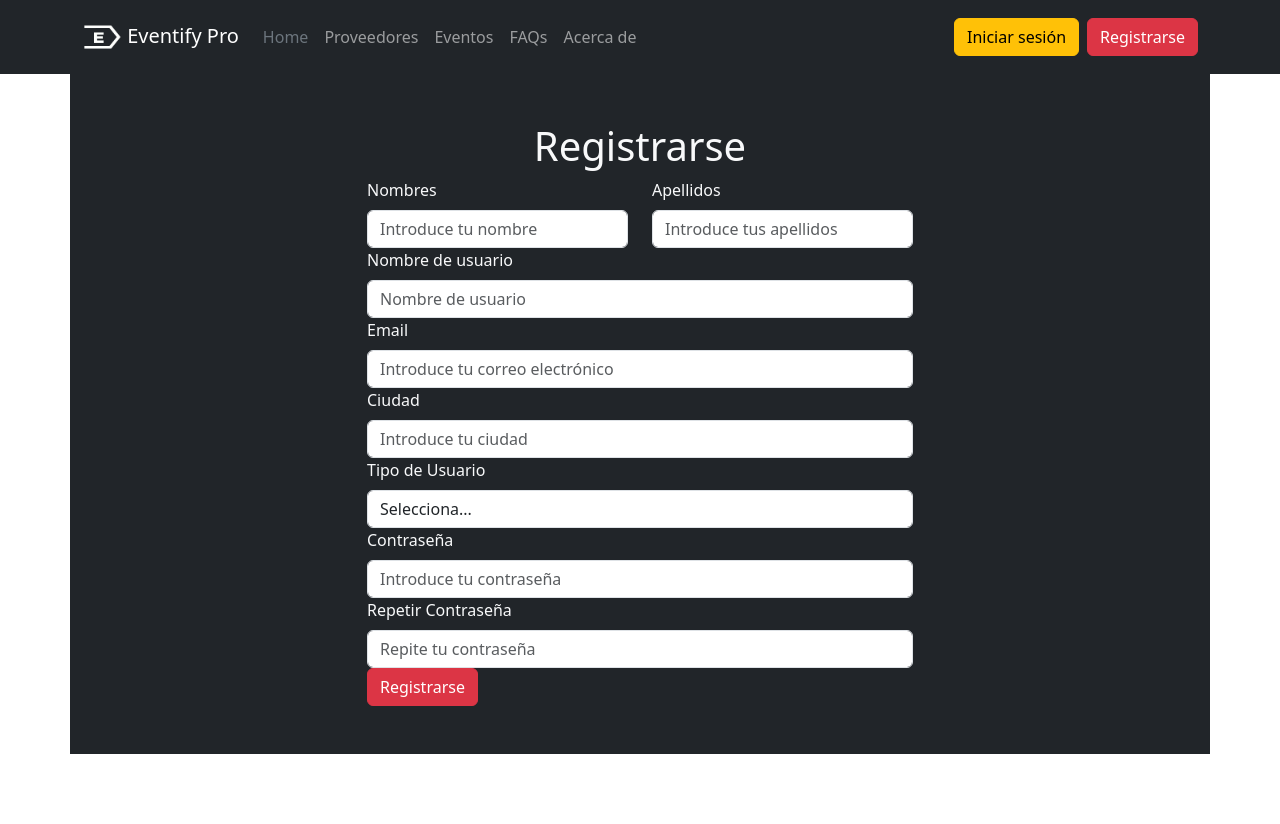
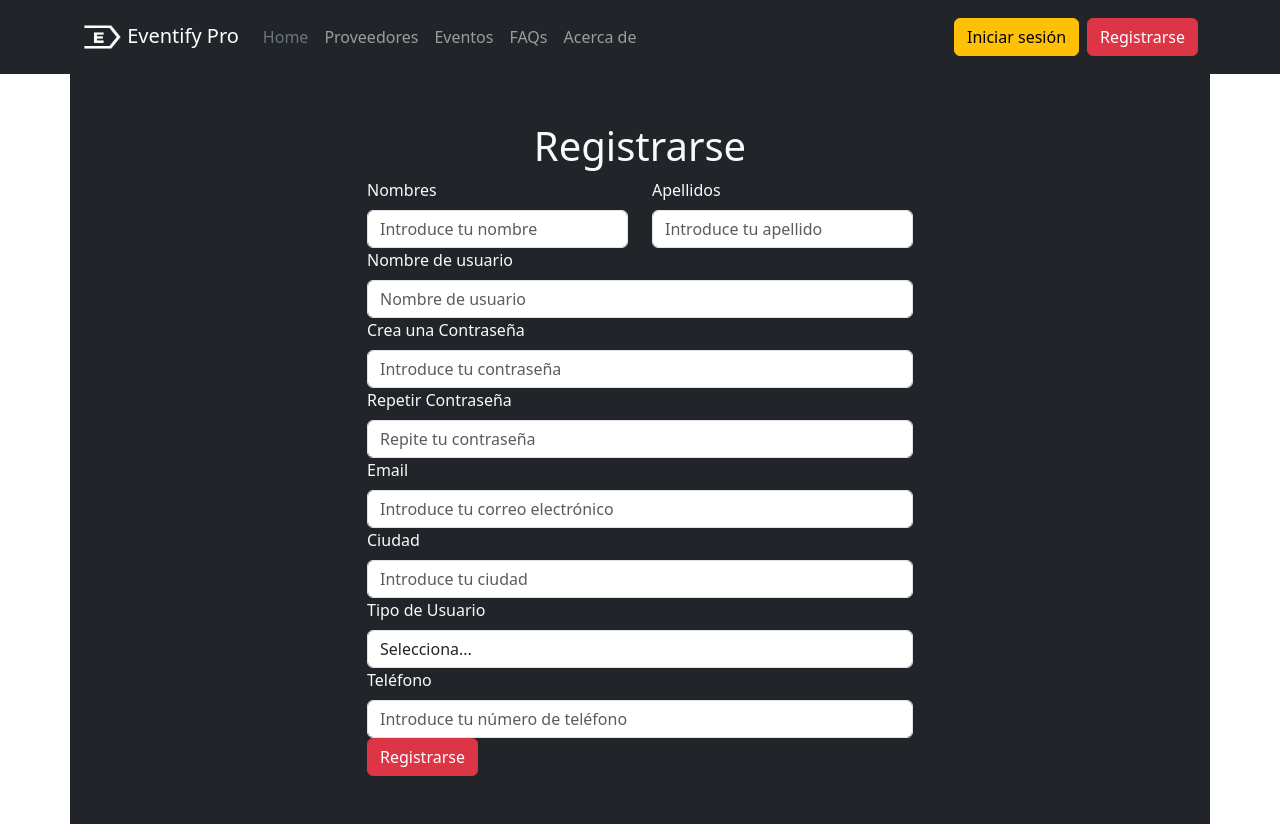
Before and after one commit to ignaciofrag/Eventify-pro-base, a React (Create React App) app: page /registrarse in a window 1280 px wide. Before the commit the page ends 800 px from the top, so only its background shows below. Built offline with nearby package versions, Linux system fonts and the light colour scheme; no server answers.

Commit message:
registro y appcontext.js metodo post de registro funcionando

```diff
--- a/src/App.js
+++ b/src/App.js
@@ -10,6 +10,8 @@ import Cityview from './views/Cityview';
 import RegistroUsuario from './components/RegistroUsuario';
 import 'bootstrap/dist/css/bootstrap.min.css';
 import "@fortawesome/fontawesome-free/css/all.min.css";
+import { AppProvider } from './store/appContext'; // Asegúrate de importar AppProvider correctamente
+
 
 function App() {
   const [showLogin, setShowLogin] = useState(false);
@@ -34,7 +36,9 @@ function App() {
 
   return (
     <Router>
-      <Layout />
+      <AppProvider> {/* Envuelve tus componentes con AppProvider aquí */}
+        <Layout />
+      </AppProvider>
     </Router>
   );
 }
--- a/src/components/RegistroUsuario.js
+++ b/src/components/RegistroUsuario.js
@@ -1,56 +1,174 @@
-import React from "react";
+import React, { useState } from "react";
 import { Form, Button } from "react-bootstrap";
-      {/* Italo B from proyecto-avance*/}
 
 function RegistroUsuario() {
+  const [formData, setFormData] = useState({
+    nombre: "",
+    apellido: "",
+    username: "",
+    email: "",
+    ciudad: "",
+    tipoUsuario: "",
+    password: "",
+    confirmPassword: "",
+    telefono: "",  // Asegúrate de agregar los campos adicionales como teléfono si es necesario
+    descripcion: "",
+    companyName: "",
+    portfolioURL: ""
+  });
+
+  const handleChange = (event) => {
+    setFormData({ ...formData, [event.target.name]: event.target.value });
+  };
+
+  const handleSubmit = async (event) => {
+    event.preventDefault();
+    if (formData.password !== formData.confirmPassword) {
+      alert("Las contraseñas no coinciden.");
+      return;
+    }
+
+    const userToRegister = {
+        email: formData.email,
+        password: formData.password,
+        profile: {
+          phone_number: formData.telefono,
+          address: formData.ciudad,
+          description: formData.descripcion,
+          company_name: formData.companyName,
+          url_portfolio: formData.portfolioURL,
+          role: formData.tipoUsuario,
+        }
+      };
+
+      try {
+        const response = await fetch("http://localhost:5500/user", {
+          method: "POST",
+          headers: {
+            "Content-Type": "application/json"
+          },
+          credentials: 'include', // Esto es crucial si estás manejando cookies o autenticación basada en sesiones
+          body: JSON.stringify(userToRegister)
+        });
+
+        if (response.ok) {
+          const data = await response.json();
+          alert("Registro exitoso!");
+        } else {
+          const errorData = await response.json();
+          alert("Error en el registro: " + errorData.message);
+        }
+      } catch (error) {
+        alert("Error en el registro: " + error.message);
+      }
+  };
+
   return (
     <div className="container bg-dark text-light py-5">
       <div className="row justify-content-center">
         <div className="col-md-6">
           <div id="registrarse" className="contenedor-formularios">
             <h1 className="text-center">Registrarse</h1>
-            <Form>
+            <Form onSubmit={handleSubmit}>
               <div className="row">
                 <div className="col-md-6">
                   <Form.Group>
                     <Form.Label>Nombres</Form.Label>
-                    <Form.Control type="text" required placeholder="Introduce tu nombre" />
+                    <Form.Control
+                      type="text"
+                      name="nombre"
+                      required
+                      placeholder="Introduce tu nombre"
+                      onChange={handleChange}
+                    />
                   </Form.Group>
                 </div>
                 <div className="col-md-6">
                   <Form.Group>
                     <Form.Label>Apellidos</Form.Label>
-                    <Form.Control type="text" required placeholder="Introduce tus apellidos" />
+                    <Form.Control
+                      type="text"
+                      name="apellido"
+                      required
+                      placeholder="Introduce tu apellido"
+                      onChange={handleChange}
+                    />
                   </Form.Group>
                 </div>
               </div>
               <Form.Group>
                 <Form.Label>Nombre de usuario</Form.Label>
-                <Form.Control type="text" required placeholder="Nombre de usuario" />
+                <Form.Control
+                  type="text"
+                  name="username"
+                  required
+                  placeholder="Nombre de usuario"
+                  onChange={handleChange}
+                />
+              </Form.Group>
+              <Form.Group>
+                <Form.Label>Crea una Contraseña</Form.Label>
+                <Form.Control
+                  type="password"
+                  name="password"
+                  required
+                  placeholder="Introduce tu contraseña"
+                  onChange={handleChange}
+                />
+              </Form.Group>
+              <Form.Group>
+                <Form.Label>Repetir Contraseña</Form.Label>
+                <Form.Control
+                  type="password"
+                  name="confirmPassword"
+                  required
+                  placeholder="Repite tu contraseña"
+                  onChange={handleChange}
+                />
               </Form.Group>
               <Form.Group>
                 <Form.Label>Email</Form.Label>
-                <Form.Control type="email" required placeholder="Introduce tu correo electrónico" />
+                <Form.Control
+                  type="email"
+                  name="email"
+                  required
+                  placeholder="Introduce tu correo electrónico"
+                  onChange={handleChange}
+                />
               </Form.Group>
               <Form.Group>
                 <Form.Label>Ciudad</Form.Label>
-                <Form.Control type="text" required placeholder="Introduce tu ciudad" />
+                <Form.Control
+                  type="text"
+                  name="ciudad"
+                  required
+                  placeholder="Introduce tu ciudad"
+                  onChange={handleChange}
+                />
               </Form.Group>
               <Form.Group>
                 <Form.Label>Tipo de Usuario</Form.Label>
-                <Form.Control as="select" required>
+                <Form.Control
+                  as="select"
+                  name="tipoUsuario"
+                  required
+                  onChange={handleChange}
+                >
                   <option value="">Selecciona...</option>
                   <option value="Proveedor">Proveedor</option>
                   <option value="Cliente">Cliente</option>
                 </Form.Control>
               </Form.Group>
+
               <Form.Group>
-                <Form.Label>Contraseña</Form.Label>
-                <Form.Control type="password" required placeholder="Introduce tu contraseña" />
-              </Form.Group>
-              <Form.Group>
-                <Form.Label>Repetir Contraseña</Form.Label>
-                <Form.Control type="password" required placeholder="Repite tu contraseña" />
+                <Form.Label>Teléfono</Form.Label>
+                <Form.Control
+                  type="tel"
+                  name="telefono"
+                  required
+                  placeholder="Introduce tu número de teléfono"
+                  onChange={handleChange}
+                />
               </Form.Group>
               <Button variant="primary" type="submit" className="btn-danger">
                 Registrarse
--- /dev/null
+++ b/src/store/appContext.js
@@ -0,0 +1,75 @@
+import React, { createContext, useReducer } from 'react';
+// {* estructura y funciones de flux en este appcontext*};
+
+    export const AppContext = createContext();
+
+const initialState = {
+    user: null,
+    isAuthenticated: false,
+    message: null,
+    demo: [
+        { title: "FIRST", background: "white", initial: "white" },
+        { title: "SECOND", background: "white", initial: "white" }
+    ]
+};
+
+const actions = {
+    exampleFunction: (dispatch) => {
+        return () => {
+            // Cambiar color del primer elemento del array 'demo'
+            dispatch({ type: 'CHANGE_COLOR', payload: { index: 0, color: 'green' } });
+        };
+    },
+    getMessage: async (dispatch) => {
+        try {
+            const resp = await fetch(process.env.BACKEND_URL + "/api/hello");
+            const data = await resp.json();
+            dispatch({ type: 'SET_MESSAGE', payload: data.message });
+            return data;
+        } catch (error) {
+            console.log("Error loading message from backend", error);
+        }
+    },
+    changeColor: (dispatch) => {
+        return (index, color) => {
+            dispatch({ type: 'CHANGE_COLOR', payload: { index, color } });
+        };
+    }
+};
+
+function reducer(state, action) {
+    switch (action.type) {
+        case 'SET_USER':
+            return { ...state, user: action.payload, isAuthenticated: true };
+        case 'LOGOUT':
+            return { ...state, user: null, isAuthenticated: false };
+        case 'SET_MESSAGE':
+            return { ...state, message: action.payload };
+        case 'CHANGE_COLOR':
+            const demo = state.demo.map((item, i) => {
+                if (i === action.payload.index) {
+                    return { ...item, background: action.payload.color };
+                }
+                return item;
+            });
+            return { ...state, demo: demo };
+        default:
+            return state;
+    }
+}
+
+export const AppProvider = ({ children }) => {
+    const [state, dispatch] = useReducer(reducer, initialState);
+
+    // Envolver las acciones para que reciban el dispatch
+    const boundActions = {};
+    for (let key in actions) {
+        boundActions[key] = actions[key](dispatch);
+    }
+
+    return (
+        <AppContext.Provider value={{ state, actions: boundActions }}>
+            {children}
+        </AppContext.Provider>
+    );
+};
```
Also changed, not shown: src/styles/RegistroUsuario.css (added).
